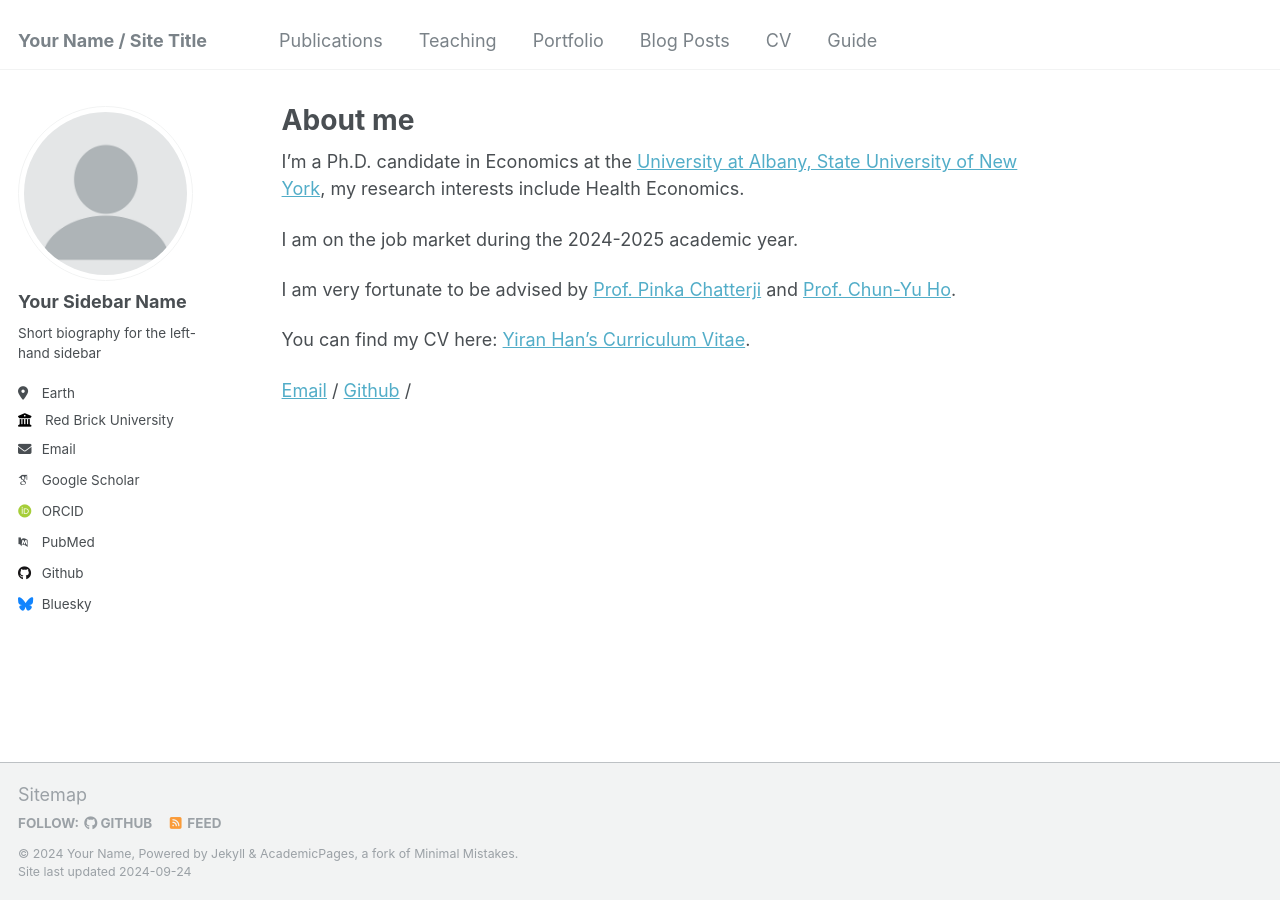
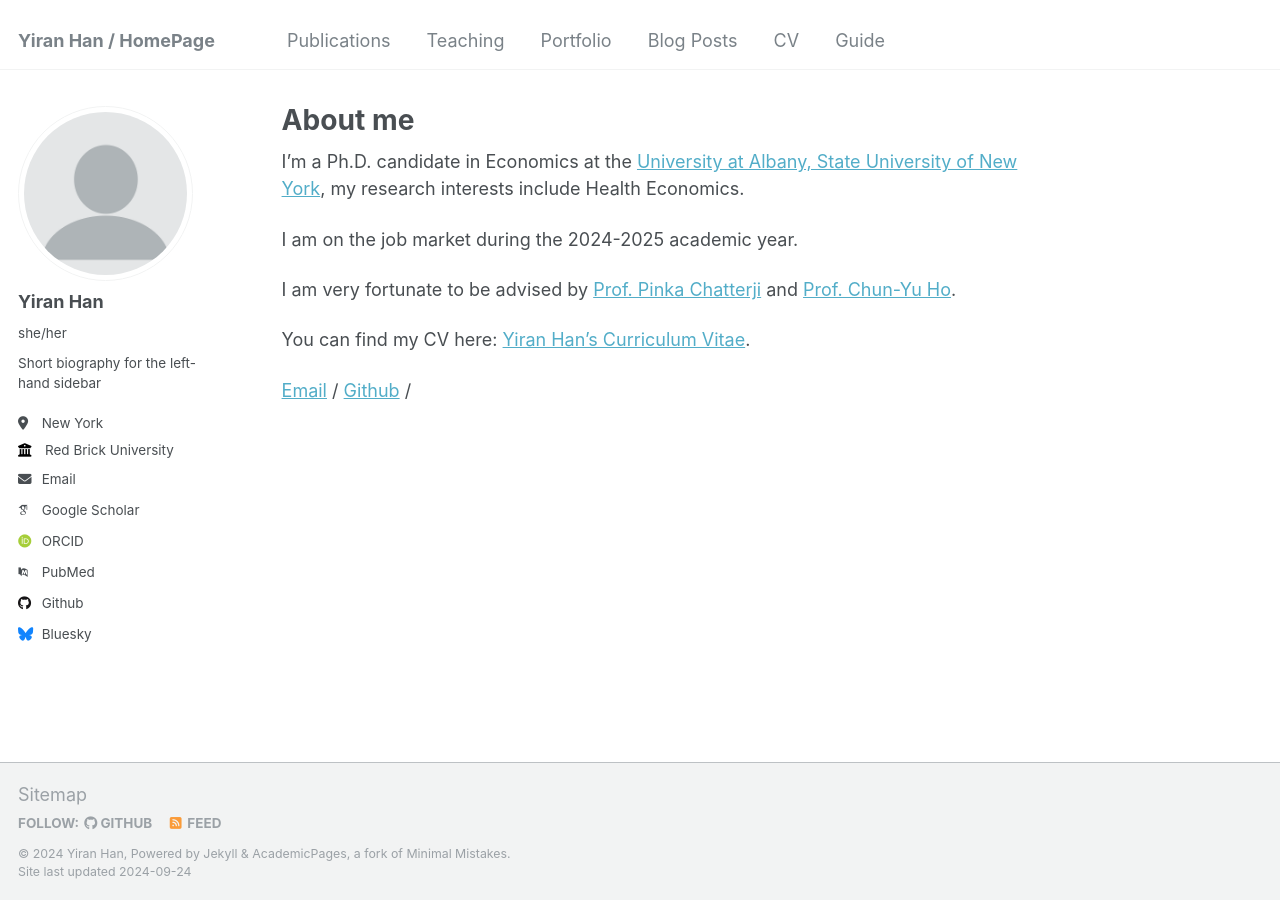
Before and after one commit to yiran-han/yiran-han.github.io, a Jekyll site: the page built from _pages/about.md, in a window 1280 px wide. Built offline with Jekyll 4.4.1, drawn with Linux system fonts in a browser that asks for light colours; some web fonts are replaced.

Commit message:
Update _config.yml

```diff
--- a/_config.yml
+++ b/_config.yml
@@ -9,13 +9,13 @@
 
 # Basic Site Settings
 locale                   : "en-US"
-title                    : "Your Name / Site Title"
+title                    : "Yiran Han / HomePage"
 title_separator          : "-"
-name                     : &name "Your Name"
+name                     : &name "Yiran Han"
 description              : &description "personal description"
-url                      : https://academicpages.github.io # the base hostname & protocol for your site e.g. "https://mmistakes.github.io"
+url                      : https://yiranhan.github.io
 baseurl                  : "" # the subpath of your site, e.g. "/blog"
-repository               : "academicpages/academicpages.github.io"
+repository               : "hamhammimi/yiranhan.github.io"
 
 # Site Author - The following control what appear as part of the author content on the side bar.
 #               If a field is blank the icon and link will not appear, otherwise it will be shown.
@@ -23,10 +23,10 @@ repository               : "academicpages/academicpages.github.io"
 author:
   # Biographic information
   avatar           : "profile.png"
-  name             : "Your Sidebar Name"
-  pronouns         : # example: "she/her"
+  name             : "Yiran Han"
+  pronouns         : "she/her"
   bio              : "Short biography for the left-hand sidebar"
-  location         : "Earth"
+  location         : "New York"
   employer         : "Red Brick University"
   uri              : # URL
   email            : "none@example.org"
```
